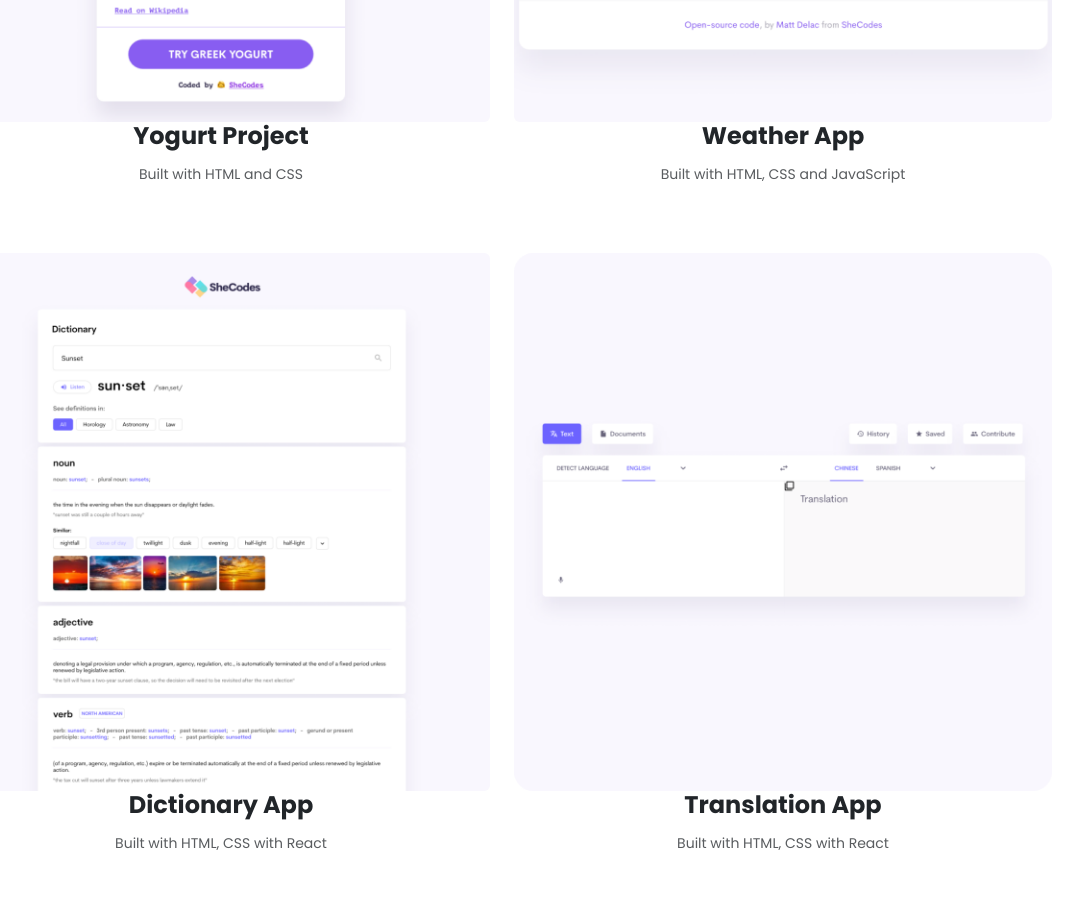
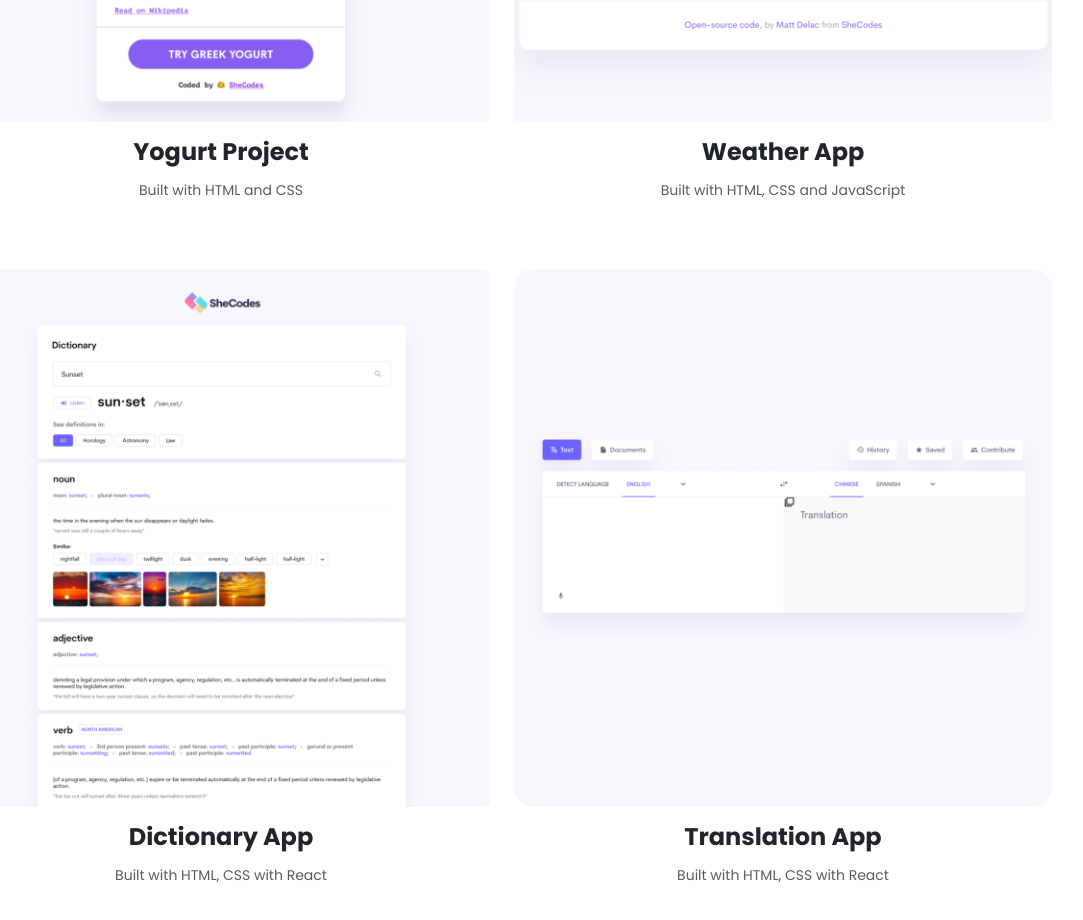
Before and after one commit to Marydanez/Portfolio, a plain HTML site: page work.html in a window 1280 px wide. Shown: the part 880-1800 px from the top of the page, without its empty margins (138-1221 px from the left). Drawn offline with nearby package versions, Linux system fonts and the light colour scheme.

Commit message:
Margin Update

```diff
--- a/work.html
+++ b/work.html
@@ -39,7 +39,7 @@
             height="560px"
             class="img-fluid rounded"
           />
-          <h2 class="work-h2">Yogurt Project</h2>
+          <h2 class="work-h2 mt-3">Yogurt Project</h2>
           <p class="work-p text-muted">Built with HTML and CSS</p>
         </div>
         <div class="col">
@@ -51,7 +51,7 @@
             height="560px"
             class="img-fluid rounded"
           />
-          <h2 class="work-h2">Weather App</h2>
+          <h2 class="work-h2 mt-3">Weather App</h2>
           <p class="work-p text-muted">Built with HTML, CSS and JavaScript</p>
         </div>
       </div>
@@ -65,7 +65,7 @@
             height="560px"
             class="img-fluid rounded"
           />
-          <h2 class="work-h2">Dictionary App</h2>
+          <h2 class="work-h2 mt-3">Dictionary App</h2>
           <p class="work-p text-muted">Built with HTML, CSS with React</p>
         </div>
         <div class="col">
@@ -77,7 +77,7 @@
             height="560px"
             class="img-fluid rounded"
           />
-          <h2 class="work-h2">Translation App</h2>
+          <h2 class="work-h2 mt-3">Translation App</h2>
           <p class="work-p text-muted">Built with HTML, CSS with React</p>
         </div>
       </div>
```
